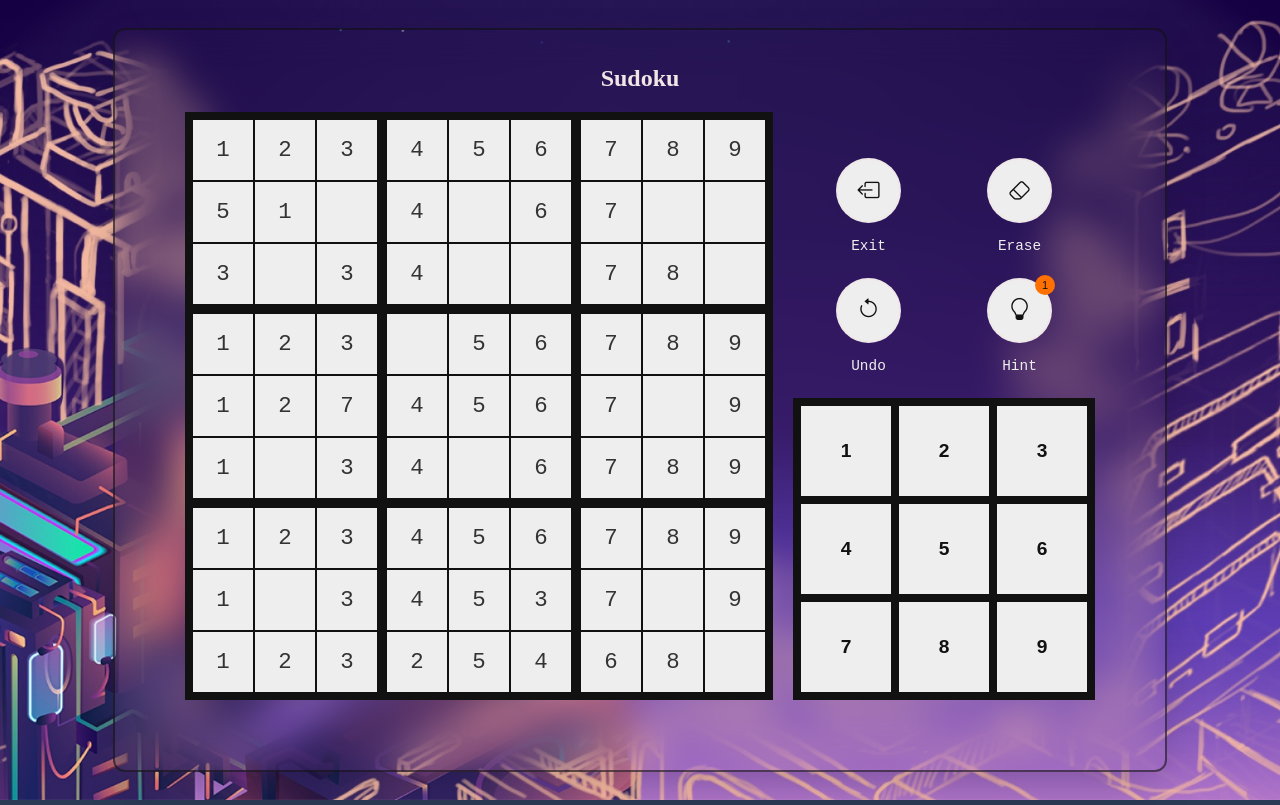
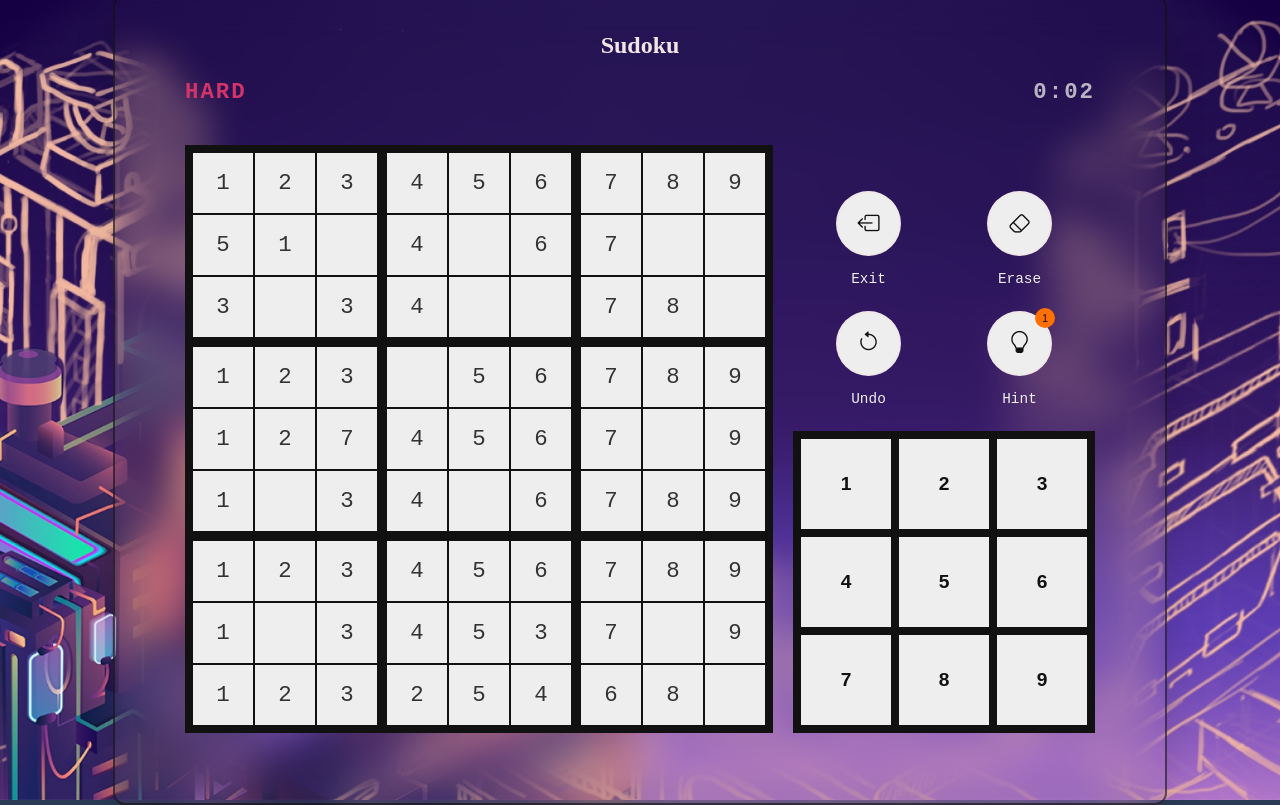
Before and after one commit to DIPIKA555/project, a React (Create React App) app: page /game in a window 1280 px wide. Built offline with nearby package versions, Linux system fonts and the light colour scheme; a web font is replaced by a local one.

Commit message:
Timer implemented

```diff
--- a/src/components/Game.js
+++ b/src/components/Game.js
@@ -5,6 +5,8 @@ import NumberControl from './NumberControl'
 import TileGroup from './TileGroup'
 import LoadingScreen from './utility/LoadingScreen'
 import { funFacts } from '../constants/sudoku'
+import useLocalStorage from '../hooks/useLocalStorage'
+import Clock from './utility/Clock'
 
 function Board(props) {
   const { setSelected, selected } = props
@@ -24,6 +26,8 @@ function Game(props) {
   const [opened, setOpened] = useState(false)     // Set exit modal opened
   const [hintCount, setHintCount] = useState(1)   // Remaining hints count
   const [selected, setSelected] = useState({ row: -1, column: -1, group: -1, setValue: ()  => {}, value: -1 })
+
+  const gameMode = useLocalStorage('game-mode', 0)
 
   const useHint = () => {
     if (hintCount > 0) { setHintCount(prev => prev - 1) }
@@ -46,6 +50,10 @@ function Game(props) {
         <div className='board-container'>
           <div className='app-header accent-font'>
             <h2>Sudoku</h2>
+            <div className='additional-info'>
+              <h4 className={gameMode === 0 ? 'font-green' : gameMode === 1 ? 'font-yellow' : 'font-red'}>{gameMode === 0 ? 'Easy' : gameMode === 1 ? 'Medium' : 'Hard'}</h4>
+              <Clock loading={loading} />
+            </div>
           </div>
           <div className='interactable-wrapper'>
             <Board setSelected={setSelected} selected={selected} />
--- /dev/null
+++ b/src/components/utility/Clock.js
@@ -0,0 +1,44 @@
+import React, { useCallback, useEffect, useState } from 'react'
+
+function Clock(props) {
+    const { loading } = props
+
+    const [hours, setHours] = useState(0)
+    const [minutes, setMinutes] = useState(0)
+    const [seconds, setSeconds] = useState(0)
+
+    const getTime = useCallback(() => {
+        if(seconds < 59) {
+            setSeconds(prev => prev + 1)
+        } else {
+            setSeconds(0)
+            if(minutes < 59) {
+                setMinutes(prev => prev + 1)
+            } else {
+                setMinutes(0)
+                setHours(prev => prev + 1)
+            }
+        }
+    }, [minutes, seconds])
+
+    useEffect(() => {
+        if(!loading) {
+            const interval = setInterval(() => {
+                getTime()
+            }, 1000)
+
+            return () => {
+                clearInterval(interval)
+            }
+        }
+
+    }, [hours, minutes, seconds, getTime, loading])
+
+    return (
+        <div className='clock-wrapper'>
+            <h4>{hours !== 0 ? hours + ':' : ''}{minutes}:{seconds.toString().length === 1 ? '0' + seconds : seconds}</h4>
+        </div>
+    )
+}
+
+export default Clock
--- a/src/constants/sudoku.js
+++ b/src/constants/sudoku.js
@@ -76,7 +76,6 @@ const defaultSudokuGroups = {
 
 class sudokuClass {
     constructor() {
-
         this.sudoku = defaultSudoku
         this.filledSudoku = filledSudoku
         this.referenceSudoku = referenceSudoku
--- a/src/styles/main.css
+++ b/src/styles/main.css
@@ -147,6 +147,15 @@ body .loader-wrapper p {
 body h4 {
   font-weight: 900 !important;
   color: #000;
+}
+body .font-green {
+  color: #88cf17 !important;
+}
+body .font-red {
+  color: #D23369 !important;
+}
+body .font-yellow {
+  color: #FED049 !important;
 }
 body .read-only {
   color: #333;
@@ -307,6 +316,20 @@ body #root .container .app-header .headline {
   font-weight: 700;
   font-size: 3em;
   margin: 20px 0;
+}
+body #root .container .app-header .additional-info {
+  width: 100%;
+  display: flex;
+  margin-bottom: 40px;
+  justify-content: space-between;
+}
+body #root .container .app-header .additional-info h4 {
+  font-size: 1.4em;
+  margin: 0;
+  font-family: "Roboto Mono", monospace;
+  color: rgba(221, 221, 221, 0.8);
+  text-transform: uppercase;
+  letter-spacing: 2px;
 }
 body #root .container .board-container {
   -webkit-backdrop-filter: blur(20px);
--- a/src/styles/main.scss
+++ b/src/styles/main.scss
@@ -157,6 +157,18 @@ body {
     h4 {
         font-weight: 900 !important;
         color: #000;
+    }
+
+    .font-green {
+        color: #88cf17 !important;
+    }
+
+    .font-red {
+        color: #D23369 !important;
+    }
+
+    .font-yellow {
+        color: #FED049 !important;
     }
 
     .read-only {
@@ -351,6 +363,26 @@ body {
                     font-size: 3em;
                     margin: 20px 0;
                 }
+
+                .additional-info {
+                    width: 100%;
+                    display: flex;
+                    margin-bottom: 40px;
+                    justify-content: space-between;
+
+                    h4 {
+                        font-size: 1.4em;
+                        margin: 0;
+                        font-family: 'Roboto Mono', monospace;
+                        color: rgba(221, 221, 221, 0.8);
+                        text-transform: uppercase;
+                        letter-spacing: 2px;
+                    }
+
+                    .clock-wrapper {
+
+                    }
+                }
             }
 
             .board-container {
```
Also changed, not shown: 1 other file (tests, documents, lock files or other folders).
